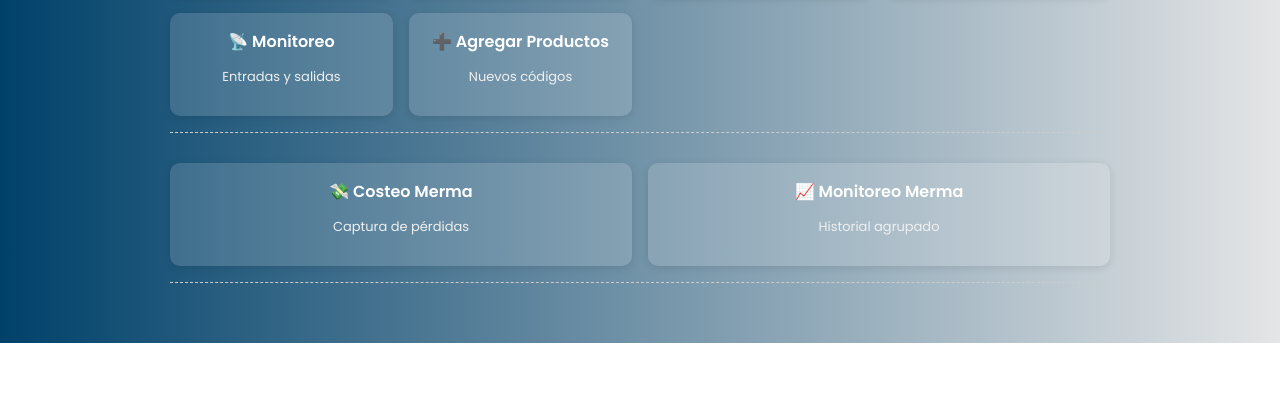
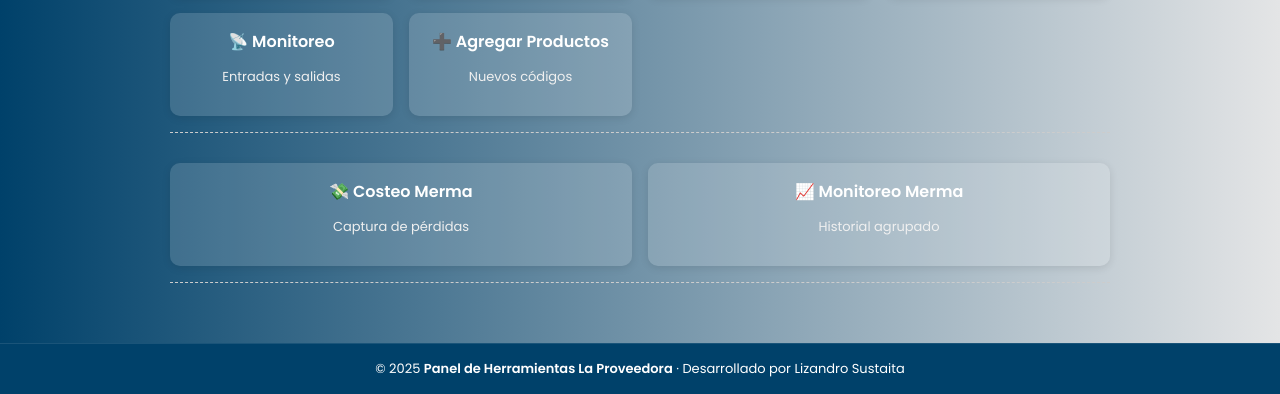
Before and after one commit to LizandroLumbreras/MENU-PROVEEDORA, a plain HTML site: page index.html in a window 1280 px wide. Shown: the part 767-1161 px from the top of the page. Before the commit the page ends 1110 px from the top, so only its background shows below. Drawn offline with Linux system fonts and the light colour scheme.

Commit message:
Update index.html

```diff
--- a/index.html
+++ b/index.html
@@ -147,6 +147,21 @@
         font-size: 15px;
       }
     }
+      footer {
+      width: 100%;
+      text-align: center;
+      font-size: 13px;
+      color: #fff;
+      background: #00416A;
+      padding: 15px 10px;
+      border-top: 1px solid rgba(255,255,255,0.1);
+      margin-top: auto;
+    }
+
+    footer span {
+      color: #ffffff;
+      font-weight: 600;
+    }
   </style>
 </head>
 <body>
@@ -246,5 +261,8 @@
       window.scrollTo({ top: 0, behavior: 'smooth' });
     }
   </script>
+    <footer>
+    © 2025 <span>Panel de Herramientas La Proveedora</span> · Desarrollado por Lizandro Sustaita
+  </footer>
 </body>
 </html>
```
